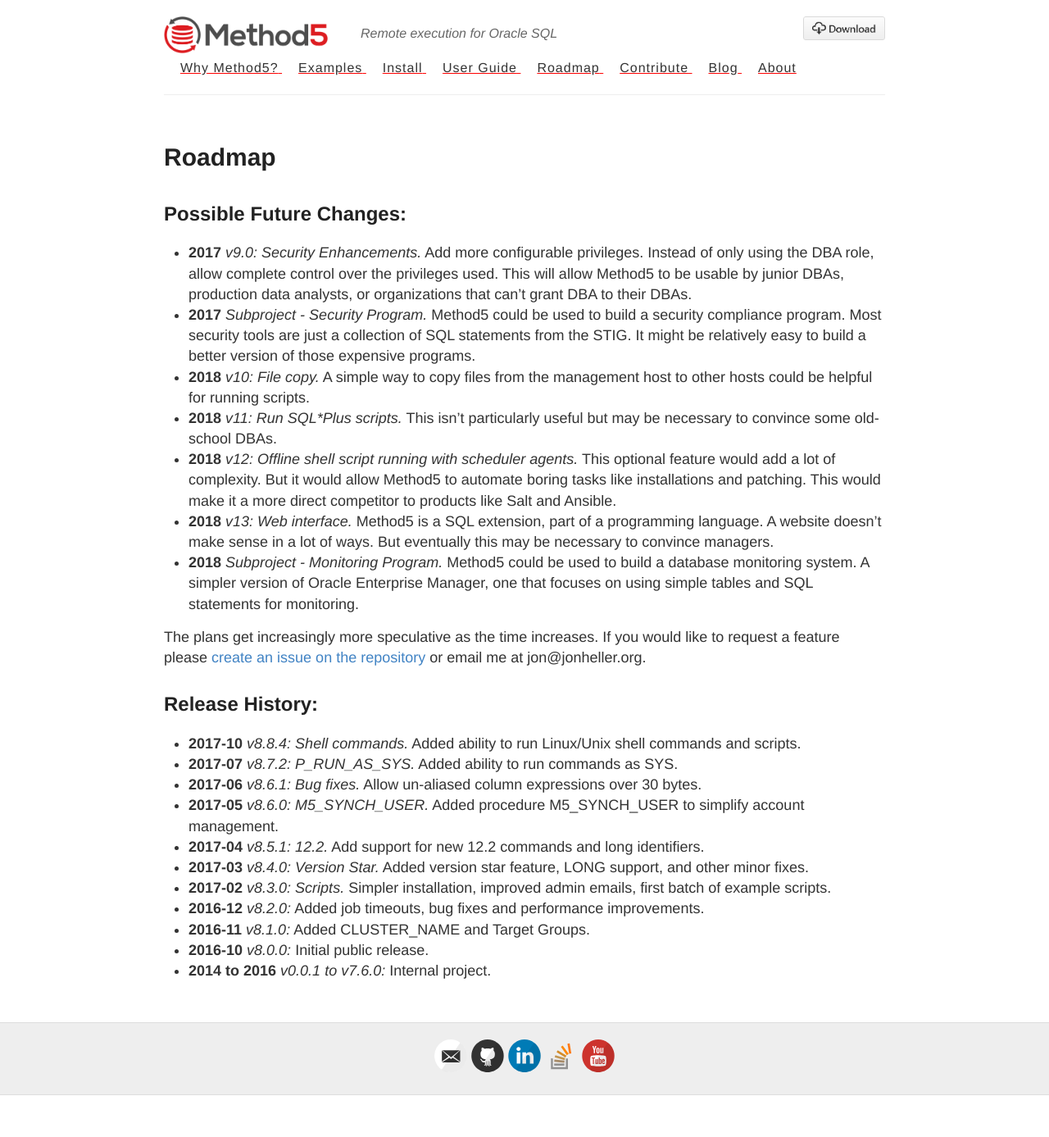
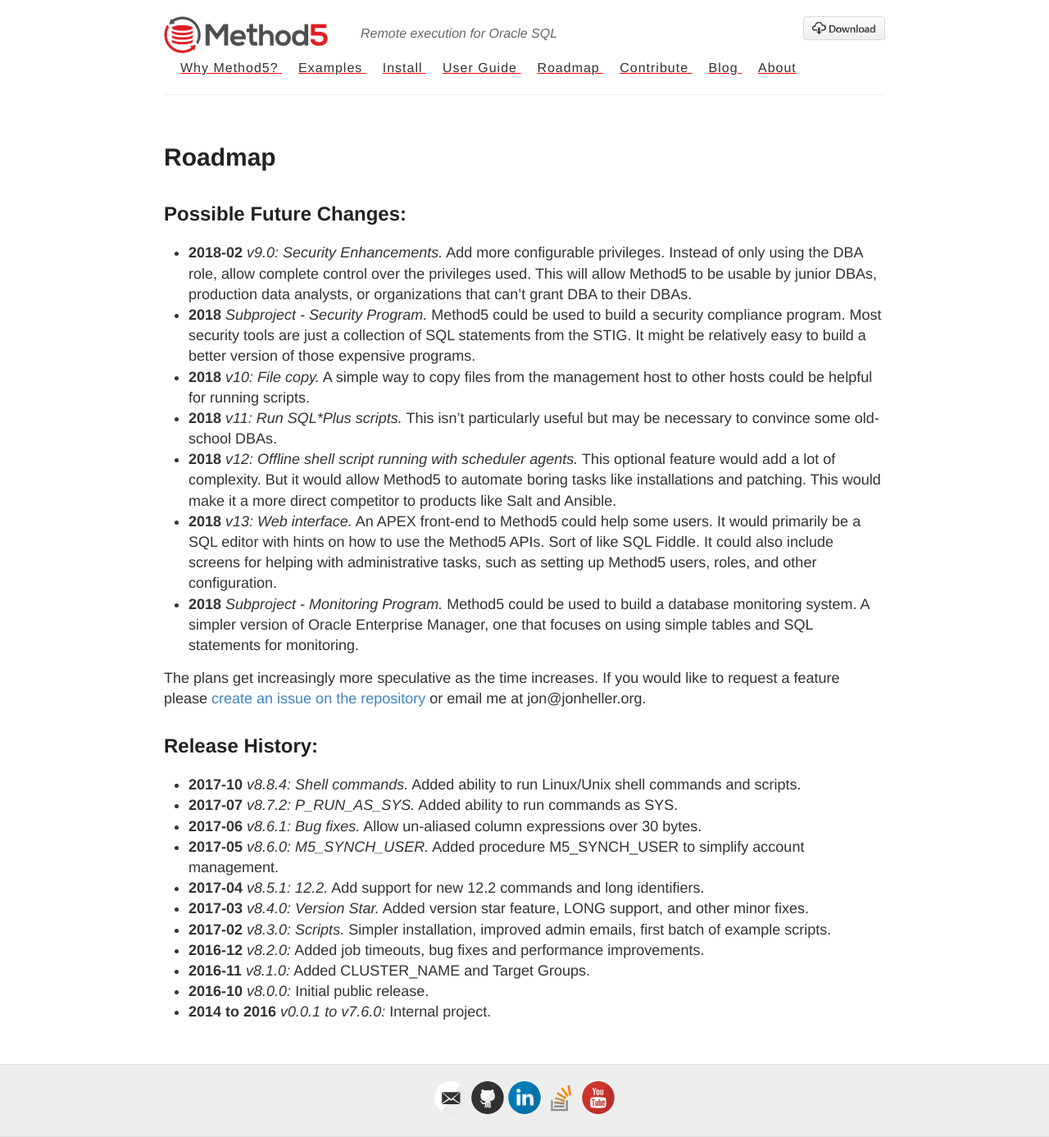
Before and after one commit to method5/method5.github.io, a Jekyll site: the page built from roadmap.md, in a window 1280 px wide. Shown: the whole page at 82% size. Built offline with Jekyll 4.4.1, drawn with Linux system fonts in a browser that asks for light colours; before the commit the page ends 1336 px from its top, so only the background shows below that.

Commit message:
Changed roadmap dates.  Expanded on possibilities of a web interface.

```diff
--- a/roadmap.md
+++ b/roadmap.md
@@ -6,12 +6,12 @@ title: Roadmap
 Possible Future Changes:
 ------------------------
 
-* **2017** _v9.0: Security Enhancements._  Add more configurable privileges.  Instead of only using the DBA role, allow complete control over the privileges used.  This will allow Method5 to be usable by junior DBAs, production data analysts, or organizations that can't grant DBA to their DBAs.
-* **2017** _Subproject - Security Program._ Method5 could be used to build a security compliance program.  Most security tools are just a collection of SQL statements from the STIG.  It might be relatively easy to build a better version of those expensive programs.
+* **2018-02** _v9.0: Security Enhancements._  Add more configurable privileges.  Instead of only using the DBA role, allow complete control over the privileges used.  This will allow Method5 to be usable by junior DBAs, production data analysts, or organizations that can't grant DBA to their DBAs.
+* **2018** _Subproject - Security Program._ Method5 could be used to build a security compliance program.  Most security tools are just a collection of SQL statements from the STIG.  It might be relatively easy to build a better version of those expensive programs.
 * **2018** _v10: File copy._  A simple way to copy files from the management host to other hosts could be helpful for running scripts.
 * **2018** _v11: Run SQL\*Plus scripts._  This isn't particularly useful but may be necessary to convince some old-school DBAs.
 * **2018** _v12: Offline shell script running with scheduler agents._  This optional feature would add a lot of complexity.  But it would allow Method5 to automate boring tasks like installations and patching.  This would make it a more direct competitor to products like Salt and Ansible.
-* **2018** _v13: Web interface._  Method5 is a SQL extension, part of a programming language.  A website doesn't make sense in a lot of ways.  But eventually this may be necessary to convince managers.
+* **2018** _v13: Web interface._  An APEX front-end to Method5 could help some users.  It would primarily be a SQL editor with  hints on how to use the Method5 APIs.  Sort of like SQL Fiddle.  It could also include screens for helping with administrative tasks, such as setting up Method5 users, roles, and other configuration.
 * **2018** _Subproject - Monitoring Program._ Method5 could be used to build a database monitoring system.  A simpler version of Oracle Enterprise Manager, one that focuses on using simple tables and SQL statements for monitoring.
 
 The plans get increasingly more speculative as the time increases.  If you would like to request a feature please [create an issue on the repository](https://github.com/method5/method5/issues) or email me at jon@jonheller.org.
```
